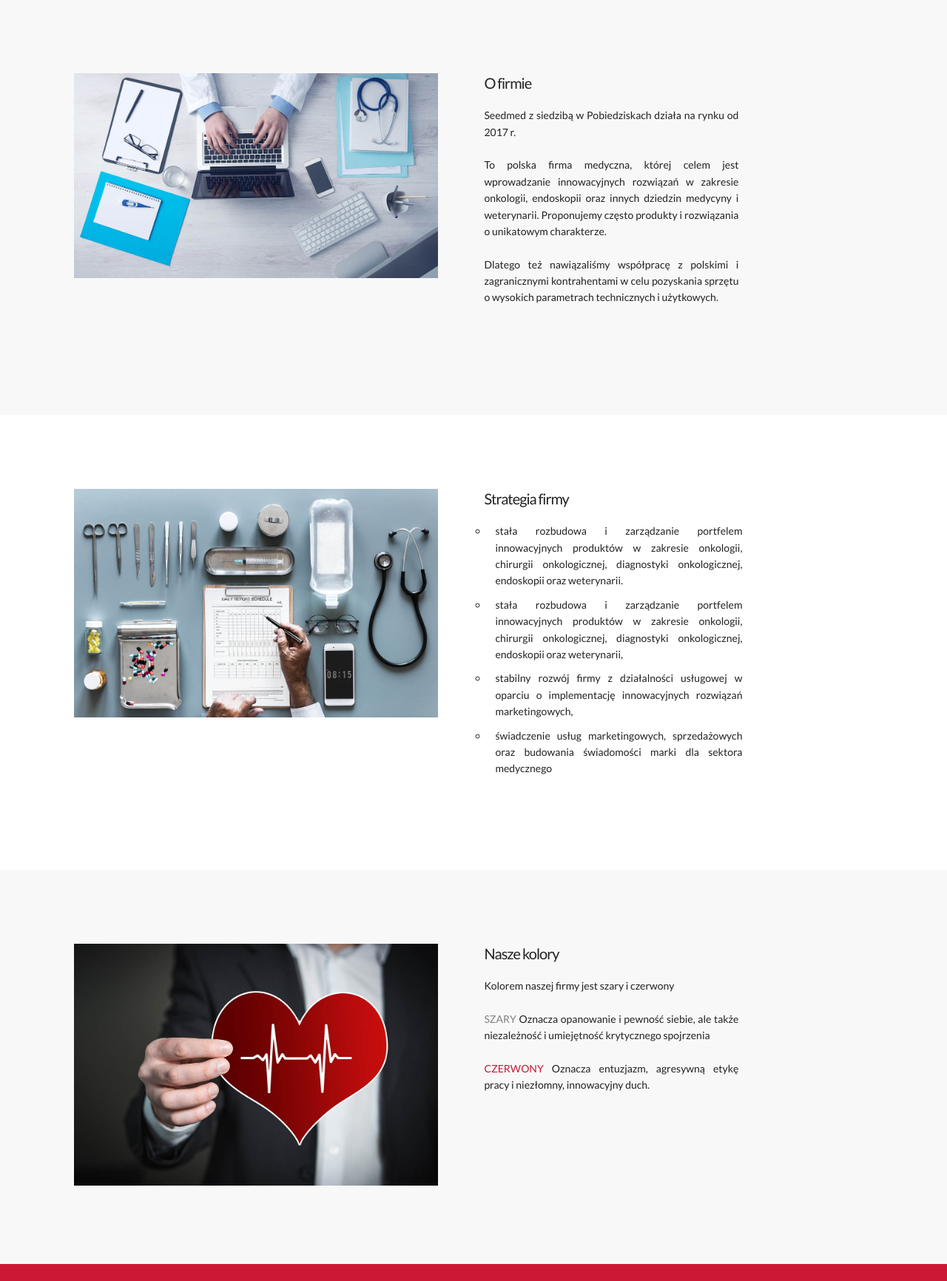
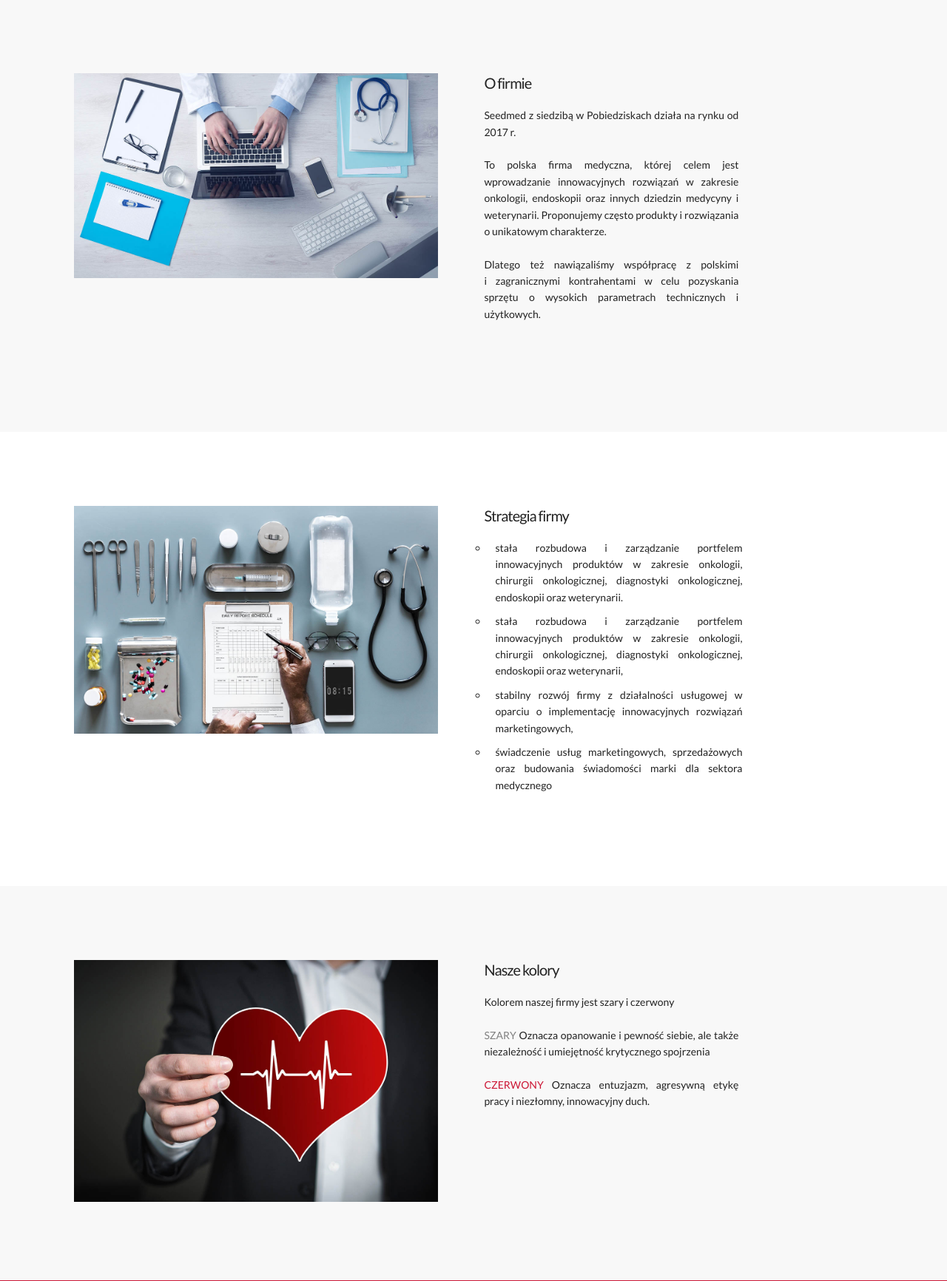
Before and after one commit to hergerr/seedmed-web-project, a PHP site: page /about-company.html in a window 1280 px wide. Shown: the part 175-1907 px from the top of the page at 74% size. Run offline with PHP 8.4, Linux system fonts and the light colour scheme; some libraries are stand-ins or nearby versions.

Commit message:
Added hard spaces and some minor changes

```diff
--- a/about-company.html
+++ b/about-company.html
@@ -116,9 +116,9 @@
                     <div class="six columns">
                     <h3>O&nbsp;firmie</h3>
                     <p>
-                        Seedmed z siedzibą w Pobiedziskach działa na rynku od 2017 r.
+                        Seedmed z siedzibą w Pobiedziskach działa na rynku od 2017&nbsp;r.
                         <br><br> To polska firma medyczna, której celem jest wprowadzanie innowacyjnych rozwiązań w zakresie onkologii, endoskopii oraz innych dziedzin medycyny i weterynarii. Proponujemy często produkty i rozwiązania o unikatowym charakterze.
-                        <br><br> Dlatego też nawiązaliśmy współpracę z polskimi i zagranicznymi kontrahentami w celu pozyskania sprzętu o wysokich parametrach technicznych i użytkowych.<br><br>
+                        <br><br> Dlatego też nawiązaliśmy współpracę z&nbsp;polskimi i&nbsp;zagranicznymi kontrahentami w&nbsp;celu pozyskania sprzętu o&nbsp;wysokich parametrach technicznych i użytkowych.<br><br>
                     </p>
                 </div>
                 </div>
@@ -135,9 +135,9 @@
                 <div class="six columns">
                 <h3>Strategia&nbsp;firmy</h3>
                 <ul>
-                    <li>stała rozbudowa i zarządzanie portfelem innowacyjnych produktów w zakresie onkologii, chirurgii onkologicznej, diagnostyki onkologicznej, endoskopii oraz weterynarii.</li>
-                    <li>stała rozbudowa i zarządzanie portfelem innowacyjnych produktów w zakresie onkologii, chirurgii onkologicznej, diagnostyki onkologicznej, endoskopii oraz weterynarii,</li>
-                    <li> stabilny rozwój firmy z działalności usługowej w oparciu o implementację innowacyjnych rozwiązań marketingowych,</li>
+                    <li>stała rozbudowa i&nbsp;zarządzanie portfelem innowacyjnych produktów w zakresie onkologii, chirurgii onkologicznej, diagnostyki onkologicznej, endoskopii oraz weterynarii.</li>
+                    <li>stała rozbudowa i&nbsp;zarządzanie portfelem innowacyjnych produktów w zakresie onkologii, chirurgii onkologicznej, diagnostyki onkologicznej, endoskopii oraz weterynarii,</li>
+                    <li>stabilny rozwój firmy z&nbsp;działalności usługowej w oparciu o&nbsp;implementację innowacyjnych rozwiązań marketingowych,</li>
                     <li>świadczenie usług marketingowych, sprzedażowych oraz budowania świadomości marki dla sektora medycznego</li>
                 </ul>
             </div>
@@ -154,8 +154,8 @@
                     <div class="six columns">
                 <h3>Nasze kolory</h3>
                 <p>Kolorem naszej firmy jest szary i czerwony<br><br>
-                    <span style="color:grey">SZARY</span> Oznacza opanowanie i pewność siebie, ale także niezależność i umiejętność krytycznego spojrzenia<br><br>
-                    <span style="color:#cc1735">CZERWONY</span> Oznacza entuzjazm, agresywną etykę pracy i niezłomny, innowacyjny duch.</p>
+                    <span style="color:grey">SZARY</span> Oznacza opanowanie i&nbsp;pewność siebie, ale także niezależność i umiejętność krytycznego spojrzenia<br><br>
+                    <span style="color:#cc1735">CZERWONY</span> Oznacza entuzjazm, agresywną etykę pracy&nbsp;i&nbsp;niezłomny, innowacyjny duch.</p>
             </div>
     </div>
         </div>
--- a/css/collaboration.css
+++ b/css/collaboration.css
@@ -17,7 +17,7 @@ p{
 }
 
 .company-description{
-  margin-top: 150px;
+  margin-bottom: 150px;
 }
 
 .company-logo{
@@ -29,7 +29,7 @@ p{
   text-decoration: none;
   width: 64px;
   height: 64px;
-  background: red;
+  background: #cc1735;
   position: fixed;
   right: 50px;
   bottom: 50px;
--- a/css/medicine-diagnosis-veterinary.css
+++ b/css/medicine-diagnosis-veterinary.css
@@ -27,12 +27,11 @@
 
 .vertical-menu a {
     background-color: #f8f8f8;
-    /* display: block; */
+    display: block;
     padding: 5px;
     text-decoration: none;
     color: black;
     border: solid  1px grey;
-    border-bottom: 0.5px;
     border
 }
 
@@ -42,7 +41,6 @@
 }
 
 .pdf-icon{
-  display: grid;
 }
 
 
--- a/medicine.html
+++ b/medicine.html
@@ -126,8 +126,8 @@
 
   <section class="downloadable">
     <div class="container">
-      <div class="pdf row">
-        <nav class="six colums">
+      <div class="row">
+        <nav class="two colums">
           <div class="vertical-menu">
             <a href="#">Link 1</a>
             <a href="#">Link 2</a>
```
